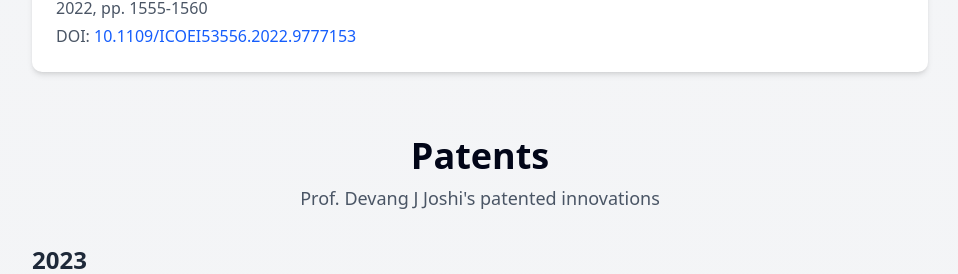
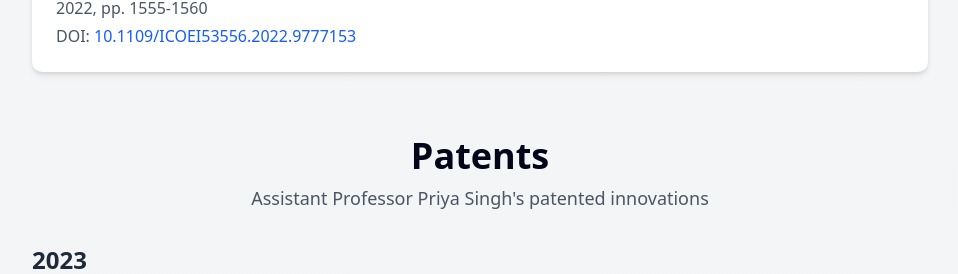
Before and after one commit to psingh-research/Priya-Singh, a React (Vite) app: page /Priya-Singh/research in a window 1280 px wide. Shown: the part 5218-5492 px from the top of the page, without its empty margins (160-1118 px from the left). Built offline with nearby package versions, Linux system fonts and the light colour scheme.

Commit message:
committed

```diff
--- a/src/Mycomponents/Research.jsx
+++ b/src/Mycomponents/Research.jsx
@@ -499,7 +499,7 @@ function Research() {
               Patents
             </h1>
             <p className="text-gray-600 text-center mb-8 text-lg">
-              Prof. Devang J Joshi's patented innovations
+              Assistant Professor Priya Singh's  patented innovations
             </p>
 
             <div className="space-y-6">
```
